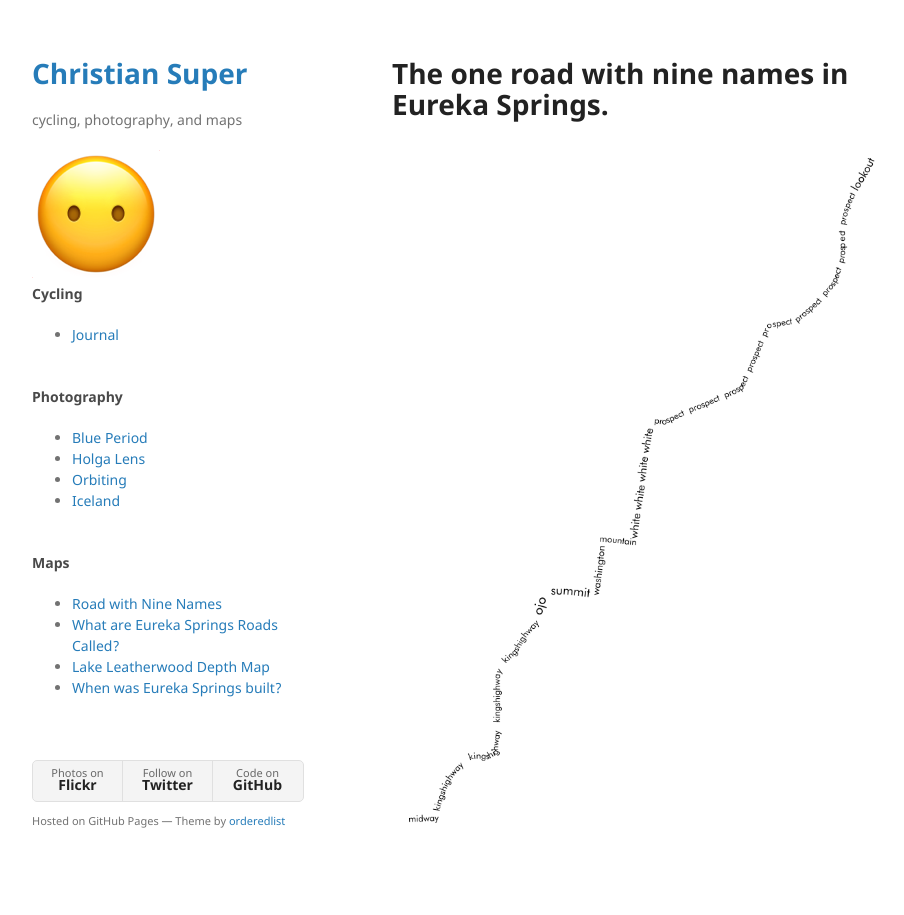
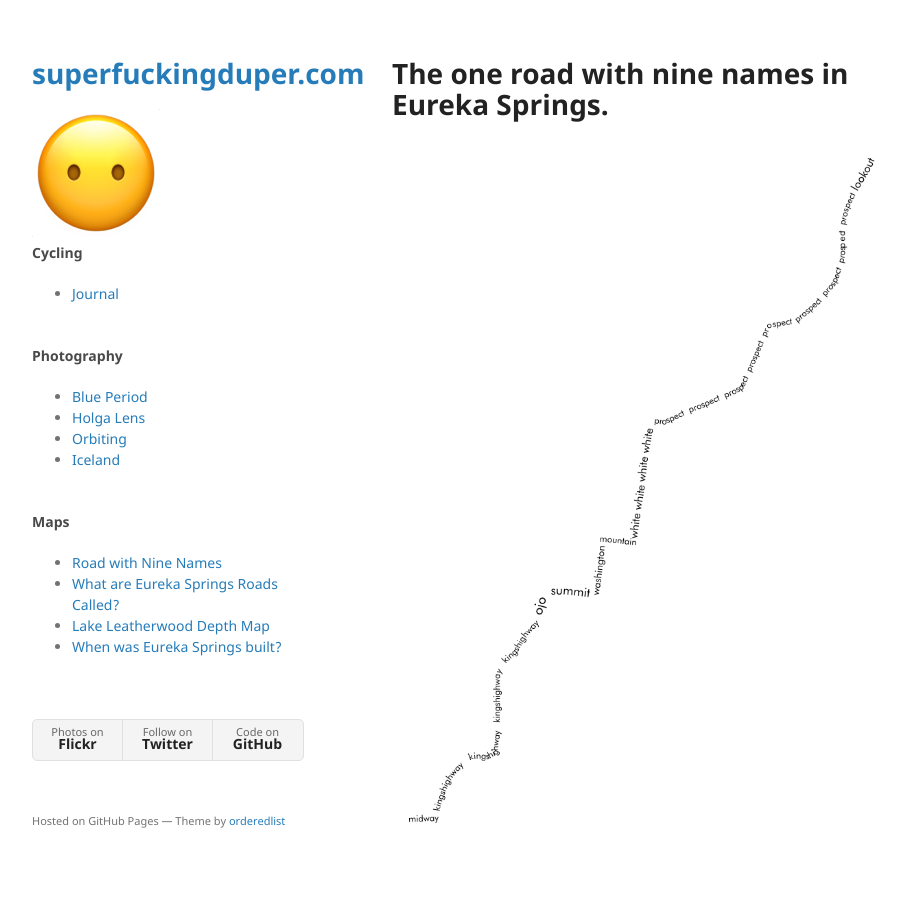
Before and after one commit to csuper/csuper.github.io, a Jekyll site: the page built from nine_names.md, in a window 1280 px wide. Shown: the whole page, without its empty margins (178-1082 px from the left). Built offline with Jekyll 4.4.1, drawn with Linux system fonts in a browser that asks for light colours; the repository's description, which GitHub fills in, is left out; our own code applies the rules of GitHub Pages for plain Markdown files.

Commit message:
Update _config.yml

```diff
--- a/_config.yml
+++ b/_config.yml
@@ -1,6 +1,6 @@
-title: Christian Super
+title: superfuckingduper.com
 logo: /assets/img/logo.png
-description: cycling, photography, and maps
+description:
 show_downloads: true
 google_analytics:
 theme: minimal
```
